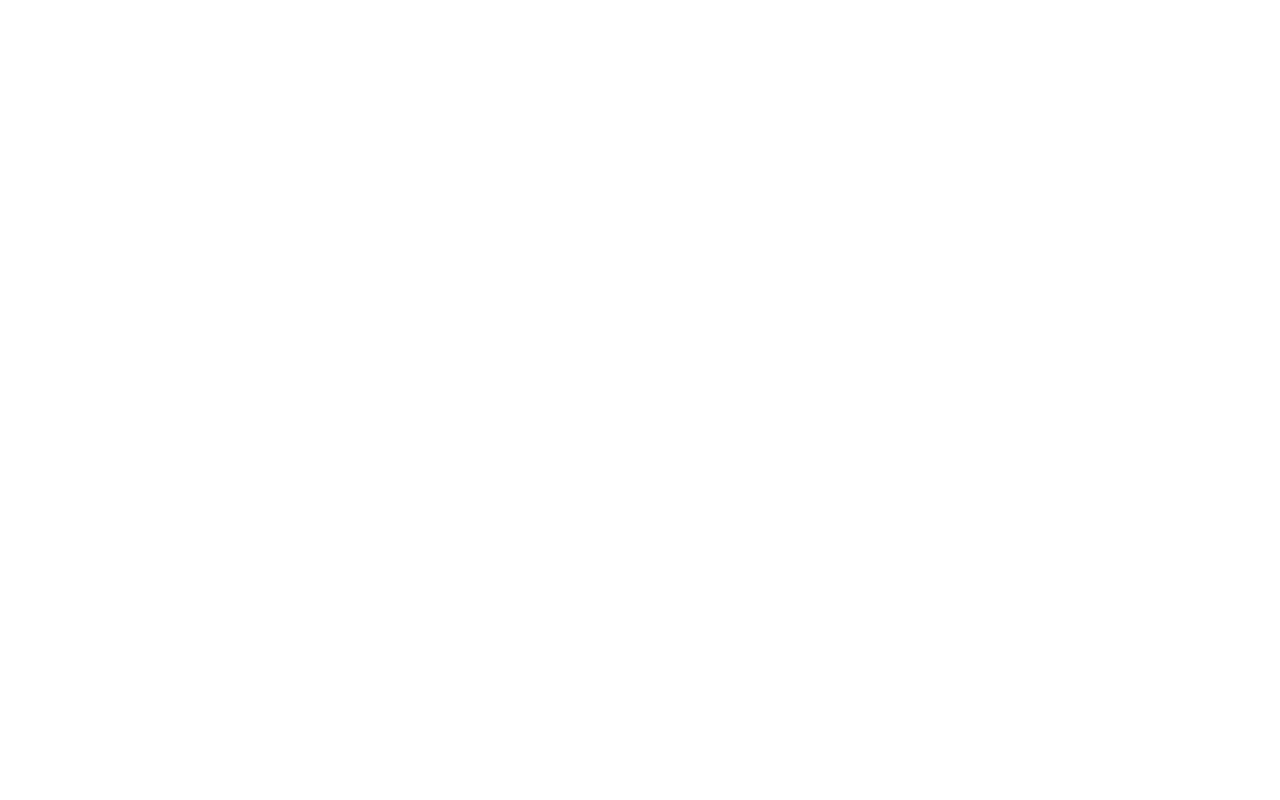
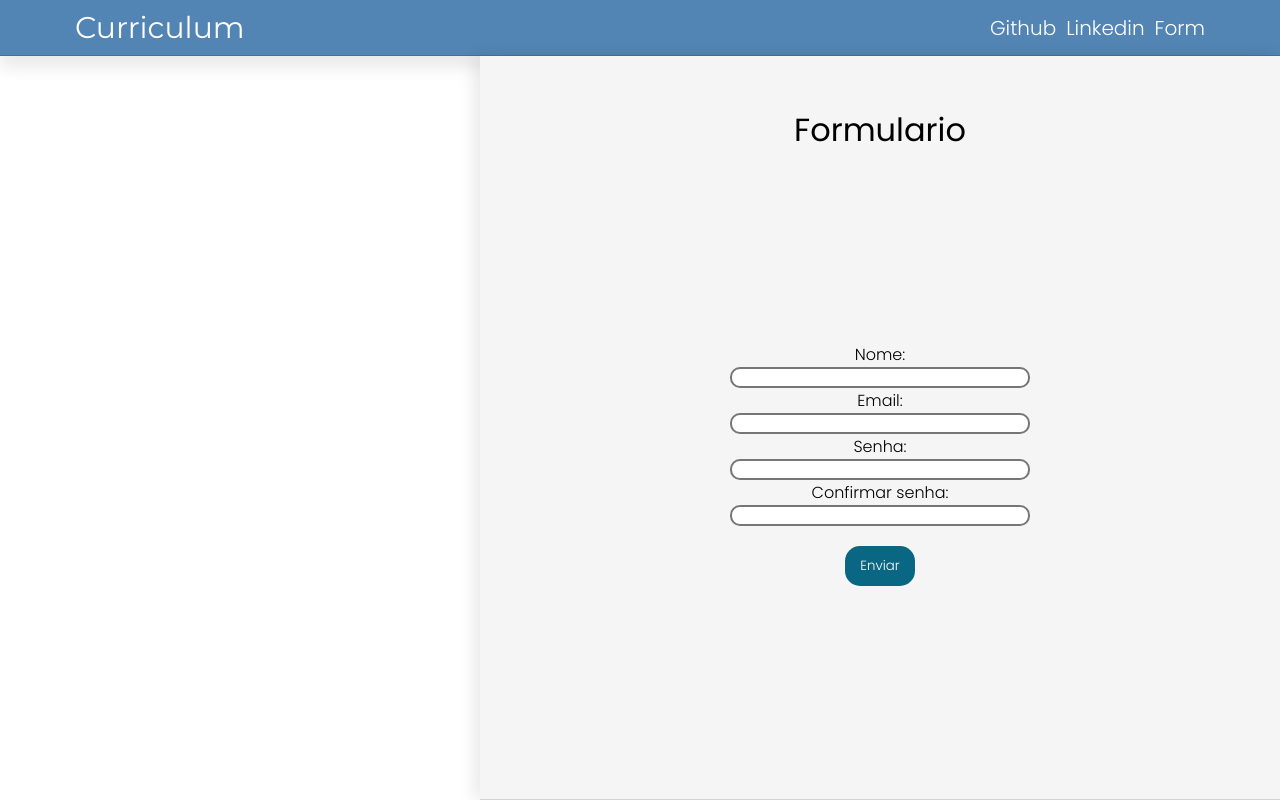
Before and after one commit to kylwrld/kylwrld.github.io, a plain HTML site: page html/form.html in a window 1280 px wide. Drawn offline with Linux system fonts and the light colour scheme.

Commit message:
form page

```diff
--- /dev/null
+++ b/css/form.css
@@ -0,0 +1,140 @@
+* {
+    margin: 0;
+    box-sizing: border-box;
+}
+
+html {
+    height: 100%
+}
+
+body {
+    display: flex;
+    flex-direction: column;
+    height: 100%;
+}
+
+#wrapper-header {
+    width: auto;
+    height: 60px;
+
+    display: flex;
+    justify-content: center;
+    align-items: center;
+
+    background-color: #5285b3;
+    box-shadow: 0 0.7rem 1rem rgba(0,0,0,0.09), inset 0 -1px 0 rgba(0, 0, 0, 0.15)
+}
+
+#main-header {
+    display: flex;
+    width: 1130px;
+    justify-content: space-between;
+    align-items: center;
+}
+
+#main-cv {
+    font-family: "Montserrat", sans-serif;
+    font-optical-sizing: auto;
+    font-weight: 400;
+    font-style: normal;
+    font-size: 30px;
+    color: rgb(255, 255, 255);
+}
+
+#buttons {
+    display: flex;
+    justify-content: space-around;
+    gap: 10px;
+    align-items: center;
+}
+
+#buttons a {
+    text-decoration: none;
+    color: rgb(255, 255, 255);
+    font-family: "Poppins", sans-serif;
+    font-weight: 300;
+    font-style: normal;
+    font-size: 20px;
+}
+
+#buttons img {
+    width: 20px;
+
+}
+
+#wrapper {
+    display: flex;
+    justify-content:end;
+    width: auto;
+    height: 100%;
+}
+
+#main-form {
+    display: flex;
+
+    align-items: center;
+    flex-direction: column;
+
+    background-color: rgb(255, 255, 255);
+    width: 800px;
+    height: auto;
+
+    background-color: whitesmoke;
+    box-shadow: -6px 0rem 1rem rgba(0,0,0,0.09), inset 0 -1px 0 rgba(0, 0, 0, 0.15)
+}
+
+#h1-form {
+    margin-top: 50px;
+    margin-bottom: 10px;
+    font-family: "Poppins", sans-serif;
+    font-weight: 400;
+}
+
+form {
+    display: flex;
+    flex-direction: column;
+    align-items: center;
+    justify-content: center;
+
+    width: 500px;
+    height: 600px;
+
+    border-radius: 10px;
+
+}
+
+label {
+    font-family: "Poppins", sans-serif;
+    font-weight: 300;
+}
+
+input {
+    border-radius: 10px;
+    border-style: solid;
+    width: 300px;
+}
+
+#password {
+    -webkit-text-security: circle;
+}
+
+#conf-password {
+    -webkit-text-security: circle;
+}
+
+#submit {
+    background-color: rgb(10, 103, 131);
+
+    margin-top: 20px;
+    border-radius: 15px;
+
+    font-family: "Poppins", sans-serif;
+    font-weight: 300;
+
+    padding: 10px;
+    padding-left: 15px;
+    padding-right: 15px;
+
+    border: none;
+    color: white;
+}
--- a/css/index.css
+++ b/css/index.css
@@ -1,12 +1,18 @@
 * {
     margin: 0;
-    padding: 0;
     box-sizing: border-box;
 }
 
+html {
+    height: 100%
+}
+
 body {
-    height: 93vh;
+    display: flex;
+    flex-direction: column;
+    height: 100%;
 }
+
 
 #wrapper-header {
     width: auto;
--- a/html/form.html
+++ b/html/form.html
@@ -0,0 +1,54 @@
+<!DOCTYPE html>
+<html lang="en">
+<head>
+    <meta charset="UTF-8">
+    <meta name="viewport" content="width=device-width, initial-scale=1.0">
+    <title>Curriculum</title>
+
+    <link rel="preconnect" href="https://fonts.googleapis.com">
+    <link rel="preconnect" href="https://fonts.gstatic.com" crossorigin>
+    <link href="https://fonts.googleapis.com/css2?family=Bricolage+Grotesque&family=Montserrat&family=Poppins:wght@300;400&display=swap" rel="stylesheet">
+
+    <link rel="stylesheet" type="text/css" href="/css/index.css">
+    <link rel="stylesheet" type="text/css" href="/css/form.css">
+    <script defer src="/js/index.js"></script>
+</head>
+<body>
+    <header id="wrapper-header">
+        <div id="main-header">
+            <a href="index.html" style="text-decoration: none;"><h1 id="main-cv">Curriculum</h1></a>
+            <div id="buttons">
+                <a target="_blank" href="https://github.com/kylwrld/">Github</a>
+                <a target="_blank" href="https://www.linkedin.com/in/daniel-henrique-30491228a/">Linkedin</a>
+                <a target="_blank" href="form.html">Form</a>
+            </div>
+        </div>
+    </header>
+
+    <main id="wrapper">
+        <div id="main-form">
+            <h1 id="h1-form">Formulario</h1>
+
+            <form action="index.html">
+
+                <label for="nome">Nome: </label>
+                <input type="text" name="nome" id="nome">
+
+                <label for="email">Email: </label>
+                <input type="text" name="email" id="email">
+
+                <label for="password">Senha: </label>
+                <input type="text" name="password" id="password">
+
+                <label for="conf-password">Confirmar senha: </label>
+                <input type="text" name="conf-password" id="conf-password">
+
+                <button type="submit" id="submit">Enviar</button>
+
+            </form>
+
+        </div>
+    </main>
+
+</body>
+</html>
```
Also changed, not shown: html/index.html (+2 -2 lines), js/index.js (deleted, +0 -17 lines).
